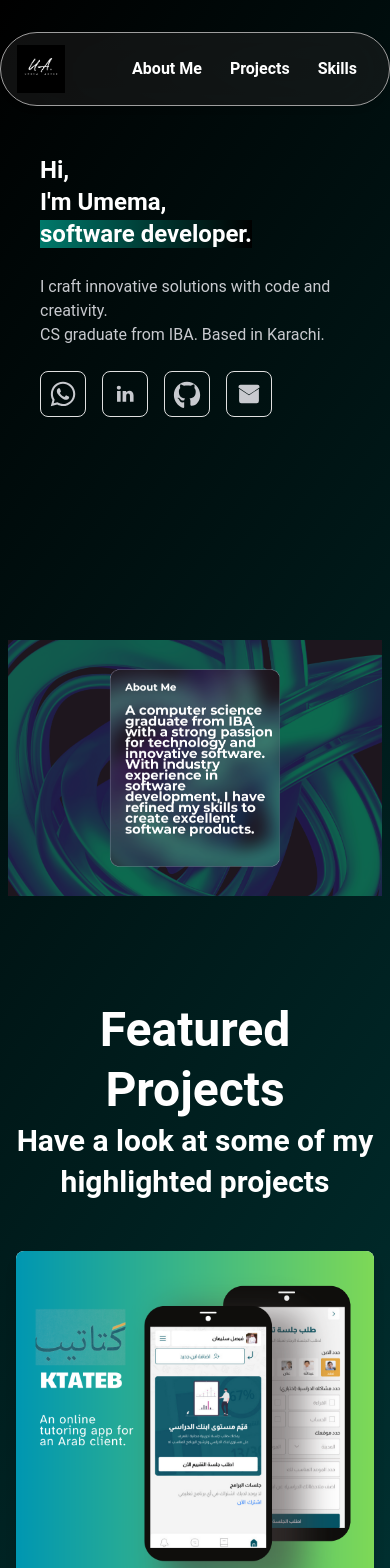
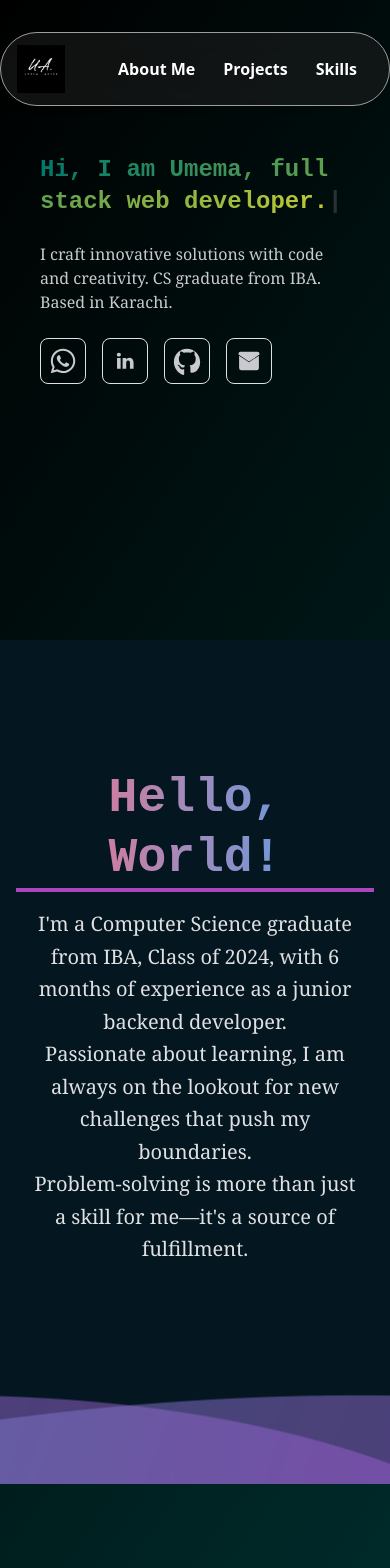
Before and after one commit to UmemaAhmed009/Portfolio, a React (Vite) app: page / in a window 390 px wide. Shown: the top 1568 px of the page. Built offline with nearby package versions, Linux system fonts and the light colour scheme; grey boxes are pictures that could not be loaded.

Commit message:
Changed fonts throughout website, added typewriter effect to hero section, updated resume

```diff
--- a/src/components/AboutMe.jsx
+++ b/src/components/AboutMe.jsx
@@ -1,30 +1,32 @@
 import React from "react";
-import image from "../assets/bg.png"
+import {
+    Typography,
+  } from "@material-tailwind/react";
+
 
 export function AboutMe(){
-    // px-4 py-16 mb-16 mx-auto max-w-screen-xl bg-[url('./assets/bg.png')] bg-cover bg-center sm:bg-right-top md:bg-center lg:bg-cover min-h-screen "
     return(
-        <section id="about-me" className="px-4 py-12 mb-2 mx-2 lg:mx-auto max-w-screen-xl bg-[url('./assets/bg.png')] bg-cover min-h-64 bg-no-repeat bg-center sm:bg-cover sm:min-h-screen ">
+        <section id="about-me"  className="flex flex-col items-center min-h-screen mx-auto sm:mx-8 bg-[url('./assets/z12.jpg')] sm:bg-contain bg-center bg-no-repeat">
+            <div className="px-4 divide-y-4 divide-purple-400 sm:w-3/5">
+            <Typography
+            variant="h1"
+            color="purple"
+            className="font-mono mt-32 bg-gradient-to-r from-rose-400 to-blue-400 text-transparent bg-clip-text"
+            >Hello, World!
+            </Typography>
+            <Typography
+            variant="lead"
+            color="white"
+            className="font-serif p-4 text-gray-300"
+            >
+             I'm a Computer Science graduate from IBA, Class of 2024, with 6 months of experience as a junior backend developer.<br />
+             Passionate about learning, I am always on the lookout for new challenges that push my boundaries. <br/>Problem-solving is more than just a skill for me—it's a source of fulfillment.
+            </Typography>
+            </div>
+
+
+
         </section>
-        // <section
-    //   id="about-me"
-    //   className="relative min-h-screen px-4 py-12 mb-4 mx-2 lg:mx-auto max-w-screen-xl sm:px-8 md:px-16 lg:px-24 xl:px-32"
-    // >
-    //   {/* Background Image Container */}
-    //   <div className="absolute inset-0">
-    //     <img
-    //       src={image}
-    //       alt="About Me Background"
-    //       className="w-full h-full object-fit object-center sm:object-right-top md:object-center"
-    //     />
-    //   </div>
-    // </section>
-    //     // <section id="about-me" className="py-12">
-    //     //   <div class="w-full sm:w-72 lg:w-80 flex-shrink rounded-lg">
-    //     //           <img class="rounded-t-lg w-full" src={bg} alt="About-Me Image"></img>
-    //     // </div>
-    //     // </section>
-
     )
 }
 export default AboutMe;
--- a/src/components/HeroSection.jsx
+++ b/src/components/HeroSection.jsx
@@ -1,13 +1,12 @@
 import React from "react";
+import {useState, useEffect} from "react";
+import TypeWriter from "./TypeWriter";
 import '../constants/HeroSection.css';
 import {
   Typography,
 } from "@material-tailwind/react";
 
 export function HeroSection() {
-  const [open, setOpen] = React.useState(false);
-  const handleOpen = () => setOpen((cur) => !cur);
-
   React.useEffect(() => {
     window.addEventListener(
       "resize",
@@ -24,21 +23,18 @@ export function HeroSection() {
                 <div className="container mx-auto px-4 text-left">
                     <Typography
                     variant="h1"
-                    color="white"
                     // font-sans text-left my-6 w-full leading-snug  !text-2xl lg:max-w-3xl lg:!text-5xl
-                    className="font-sans text-left my-6 w-full leading-snug !text-2xl md:!text-3xl lg:text-4xl xl:!text-5xl"
-                    >
-                    Hi,<br />
-                    I'm Umema,<br />
-                    <span className="animate-slidein opacity-0 forwards ... bg-gradient-to-l from-[#000000] to-teal-700 leading-snug ">
-                        software developer.
-                    </span>
+                    className="text-gray-400 font-mono text-left my-6 w-full leading-snug !text-2xl md:!text-3xl lg:text-4xl xl:!text-5xl" >
+                    <TypeWriter text="   Hi, I am Umema, full stack web developer." withGradient={true}/>
+                    {/* <span className="bg-gradient-to-l from-[#000000] to-teal-700 leading-snug"></span> */}
+                    <span className="cursor">|</span>
                     </Typography>
+
                     <Typography
                     variant="lead"
-                    className="mx-auto w-full !text-[#c8cacf] lg:text-lg text-base "
+                    className="font-serif mx-auto w-full !text-[#c8cacf] lg:text-xl text-base "
                     >
-                    I craft innovative solutions with code and creativity. <br></br>CS graduate from IBA. Based in Karachi.
+                    I craft innovative solutions with code and creativity. CS graduate from IBA. <br></br>Based in Karachi.
                     </Typography>
                     <div class="mt-6 flex flex-wrap gap-4 md:gap-6 lg:gap-8">
 
--- a/src/components/Projects.jsx
+++ b/src/components/Projects.jsx
@@ -20,11 +20,13 @@ import {
         <Typography
             variant="h1"
             color="white"
+            className="font-serif"
         >Featured Projects
         </Typography>
         <Typography
-            variant="h3"
+            variant="lead"
             color="white"
+            className="font-serif text-2xl"
         >Have a look at some of my highlighted projects
         </Typography>
 
--- a/src/components/Skills.jsx
+++ b/src/components/Skills.jsx
@@ -32,11 +32,13 @@ export function Skills() {
             <Typography
             variant="h1"
             color="white"
+            className="font-serif"
         >Skills
         </Typography>
             <Typography
             variant="h5"
             color="white"
+            className="font-serif"
         >My technical expertise lies in:
         </Typography>
         <section className="flex flex-row flex-wrap px-4 justify-center gap-8 py-4">
@@ -45,10 +47,10 @@ export function Skills() {
             {/*Card 1*/}
             <Card className="w-auto max-w-[28rem] mb-4 p-4 bg-teal-500">
                 <CardHeader floated={false} shadow={false} className="rounded-none bg-teal-500 pb-4">
-                    <Typography variant="h2"  color="white">
+                    <Typography variant="h2"  color="white" className="font-serif">
                         Core Tech
                     </Typography>
-                    <Typography variant="h5"  color="white">
+                    <Typography variant="h5"  color="white" className="font-serif">
                         Experienced in:
                     </Typography>
                 </CardHeader>
@@ -119,10 +121,9 @@ export function Skills() {
                         </Typography>
                         </div>
                     </Card>
-                </div>
 
-                <div className="grid grid-cols-2 gap-1 mt-4">
-                <Card className="col-span-3 flex flex-row mb-2 mr-2 px-4 py-2">
+                {/* <div className="grid grid-cols-2 gap-1 mt-4"> */}
+                <Card className="flex flex-row mb-2 mr-2 px-4 py-2">
                     <img
                         src={oracle}
                         alt="oracle image"
@@ -176,10 +177,10 @@ export function Skills() {
             {/*Card 2*/}
             <Card className="w-auto max-w-[28rem] mb-4 p-4 bg-purple-400">
                 <CardHeader floated={false} shadow={false} className="rounded-none pb-4 bg-inherit">
-                        <Typography variant="h2" color="white">
+                        <Typography variant="h2" color="white" className="font-serif">
                             Libraries and Environments
                         </Typography>
-                        <Typography variant="h5" color="white">
+                        <Typography variant="h5" color="white" className="font-serif">
                             Experience with:
                         </Typography>
 
--- /dev/null
+++ b/src/components/TypeWriter.jsx
@@ -0,0 +1,32 @@
+import React from "react";
+import {useState, useEffect} from "react";
+import '../constants/HeroSection.css';
+
+const useTypeWriter = (text, speed = 100) =>{
+    const[displayText, setDisplayText] = useState();
+
+    useEffect(() =>{
+      let i=0;
+      setDisplayText('')
+      const typingInterval = setInterval(() => {
+        if(i < text.length){
+          setDisplayText((prevText) => (prevText + text.charAt(i)));
+          i++;
+        }
+        else{
+          clearInterval(typingInterval);
+        }
+      }, speed)
+      return () =>{
+        clearInterval(typingInterval)
+      };
+    }, [text, speed])
+    return displayText;
+  }
+
+  const TypeWriter = ({ text, speed, withGradient }) => {
+    const displayText = useTypeWriter(text,speed);
+    return <span className={withGradient ? "bg-gradient-to-l from-lime-600 to-teal-700 text-transparent bg-clip-text" : ""}>{displayText}</span>
+  }
+
+  export default TypeWriter;
--- a/src/constants/HeroSection.css
+++ b/src/constants/HeroSection.css
@@ -10,3 +10,20 @@
   .bounce {
     animation: bounce 4s infinite;
   }
+
+  .cursor
+    {
+      display: inline-block;
+      color: currentColor;
+      animation: blink 1s ease-in-out 0s infinite alternate;
+  }
+
+  @keyframes blink {
+      from {
+          opacity: 1;
+      }
+      to {
+          opacity: 0;
+      }
+
+  }
--- a/tailwind.config.js
+++ b/tailwind.config.js
@@ -1,5 +1,6 @@
 /** @type {import('tailwindcss').Config} */
 const withMT = require("@material-tailwind/react/utils/withMT");
+const { emerald } = require('tailwindcss/colors');
 
 module.exports = withMT({
   content: [
@@ -10,10 +11,19 @@ module.exports = withMT({
   ],
   theme: {
     extend: {
+      fontFamily: {
+        'sans': ['ui-sans-serif', 'system-ui'],
+        'serif': ['ui-serif', 'Georgia'],
+        'mono': ['ui-monospace', 'SFMono-Regular','monospace'],
+        'roboto':['"Roboto Serif"','system-ui']
+      },
       colors: {
         zinc: require('tailwindcss/colors').zinc,
         stone: require('tailwindcss/colors').stone,
         neutral: require('tailwindcss/colors').neutral,
+        rose: require('tailwindcss/colors').rose,
+        fuchsia: require('tailwindcss/colors').fuchsia,
+        emerald: require('tailwindcss/colors').emerald,
       },
       keyframes: {
         slidein: {
```
Also changed, not shown: src/assets/z12.jpg (added), 1 other file (tests, documents, lock files or other folders).
